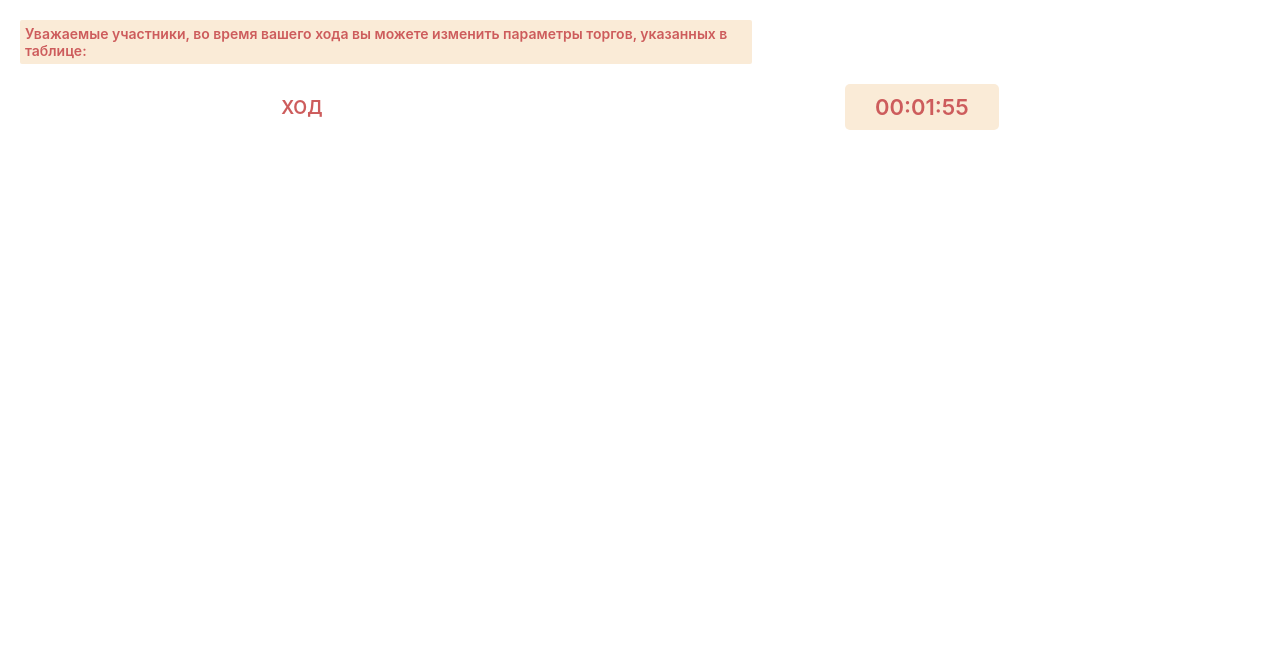
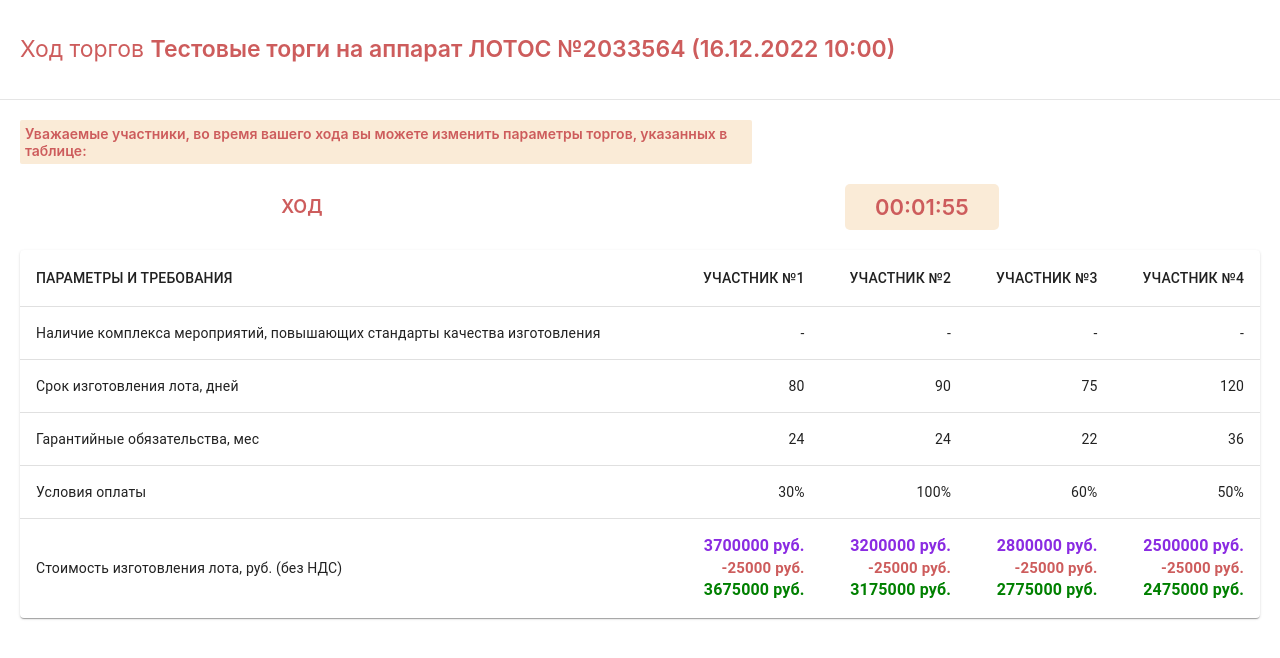
Before and after one commit to godtyze/test-react-trade, a React (Create React App) app: page / in a window 1280 px wide. Shown: the top 658 px of the page. Built offline with nearby package versions, Linux system fonts and the light colour scheme; the HTML template or start-up script is replaced by a standard one.

Commit message:
feat: add table

```diff
--- a/package.json
+++ b/package.json
@@ -4,6 +4,8 @@
   "homepage": "https://godtyze.github.io/test-react-trade",
   "private": true,
   "dependencies": {
+    "@emotion/styled": "^11.10.5",
+    "@mui/material": "^5.11.0",
     "@testing-library/jest-dom": "^5.16.5",
     "@testing-library/react": "^13.4.0",
     "@testing-library/user-event": "^13.5.0",
--- /dev/null
+++ b/public/index.html
@@ -0,0 +1,18 @@
+<!DOCTYPE html>
+<html lang="en">
+  <head>
+    <meta charset="utf-8" />
+    <link rel="icon" href="%PUBLIC_URL%/favicon.ico" />
+    <meta name="viewport" content="width=device-width, initial-scale=1" />
+    <meta name="theme-color" content="#000000" />
+    <meta
+      name="description"
+      content="Web site created using create-react-app"
+    />
+    <title>React App</title>
+  </head>
+  <body>
+    <noscript>You need to enable JavaScript to run this app.</noscript>
+    <div id="root"></div>
+  </body>
+</html>
--- /dev/null
+++ b/public/participants.json
@@ -0,0 +1,50 @@
+[
+  {
+    "key": 1,
+    "isContainsComplexEvents": false,
+    "productionTimeInDays": 80,
+    "warrantyObligationsInMonths": 24,
+    "termsOfPaymentInPercents": 30,
+    "productionPriceInRubles": {
+      "initialPrice": 3700000,
+      "subtractionInRubles": 25000,
+      "finalPrice": 3675000
+    }
+  },
+  {
+    "key": 2,
+    "isContainsComplexEvents": false,
+    "productionTimeInDays": 90,
+    "warrantyObligationsInMonths": 24,
+    "termsOfPaymentInPercents": 100,
+    "productionPriceInRubles": {
+      "initialPrice": 3200000,
+      "subtractionInRubles": 25000,
+      "finalPrice": 3175000
+    }
+  },
+  {
+    "key": 3,
+    "isContainsComplexEvents": false,
+    "productionTimeInDays": 75,
+    "warrantyObligationsInMonths": 22,
+    "termsOfPaymentInPercents": 60,
+    "productionPriceInRubles": {
+      "initialPrice": 2800000,
+      "subtractionInRubles": 25000,
+      "finalPrice": 2775000
+    }
+  },
+  {
+    "key": 4,
+    "isContainsComplexEvents": false,
+    "productionTimeInDays": 120,
+    "warrantyObligationsInMonths": 36,
+    "termsOfPaymentInPercents": 50,
+    "productionPriceInRubles": {
+      "initialPrice": 2500000,
+      "subtractionInRubles": 25000,
+      "finalPrice": 2475000
+    }
+  }
+]
--- a/src/App.css
+++ b/src/App.css
@@ -3,20 +3,3 @@
   min-height: 100vh;
   flex-direction: column;
 }
-
-.table-wrapper {
-  display: flex;
-  flex-direction: column;
-  row-gap: 20px;
-  padding: 20px;
-}
-
-.table-tip {
-  font-size: 14px;
-  max-width: 722px;
-  width: 100%;
-  padding: 5px;
-  font-weight: 600;
-  background-color: antiquewhite;
-  border-radius: 2px;
-}
--- a/src/App.tsx
+++ b/src/App.tsx
@@ -1,10 +1,13 @@
 import React from 'react';
 import './App.css';
 import Timer from "./components/timer/timer";
+import Table from "./components/table/table";
+import Header from "./components/header/header";
 
 const App: React.FC = () => {
   return (
     <div className="App">
+      <Header/>
       <div className='table-wrapper'>
         <span className='table-tip'>Уважаемые участники, во время вашего хода вы можете изменить параметры торгов,
           указанных в таблице:</span>
@@ -12,6 +15,7 @@ const App: React.FC = () => {
           <span className='timer-text'>ХОД</span>
           <Timer/>
         </div>
+        <Table/>
       </div>
     </div>
   );
--- /dev/null
+++ b/src/api/PostService.ts
@@ -0,0 +1,9 @@
+import {IParticipant} from "../types";
+import {serverUrl} from "../constants";
+import axios, {AxiosResponse} from "axios";
+
+export class PostService {
+  static async getParticipants(): Promise<AxiosResponse<IParticipant[]>> {
+    return axios.get<IParticipant[]>(serverUrl);
+  }
+}
--- /dev/null
+++ b/src/components/table/table.css
@@ -0,0 +1,55 @@
+.table-wrapper {
+  display: flex;
+  flex-direction: column;
+  row-gap: 20px;
+  padding: 20px;
+}
+
+.table-tip {
+  font-size: 14px;
+  max-width: 722px;
+  width: 100%;
+  padding: 5px;
+  font-weight: 600;
+  background-color: antiquewhite;
+  border-radius: 2px;
+}
+
+.price {
+  display: flex;
+  flex-direction: column;
+}
+
+.price__initial {
+  color: blueviolet;
+  font-weight: bold;
+  font-size: 16px;
+}
+
+.price__subtract {
+  color: indianred;
+  font-weight: 600;
+  font-size: 15px;
+}
+
+.price__final {
+  color: green;
+  font-weight: bold;
+  font-size: 16px;
+}
+
+@media (max-width: 1150px) {
+  .price__initial,
+  .price__subtract,
+  .price__final {
+    font-size: 14px;
+  }
+}
+
+@media (max-width: 890px) {
+  .price__initial,
+  .price__subtract,
+  .price__final {
+    font-size: 12px;
+  }
+}
--- a/src/components/table/table.tsx
+++ b/src/components/table/table.tsx
@@ -1,11 +1,108 @@
-import React from 'react';
+import React, {useEffect, useState} from 'react';
+import Table from '@mui/material/Table';
+import TableBody from '@mui/material/TableBody';
+import TableCell from '@mui/material/TableCell';
+import TableContainer from '@mui/material/TableContainer';
+import TableHead from '@mui/material/TableHead';
+import TableRow from '@mui/material/TableRow';
+import Paper from '@mui/material/Paper';
+import {IParticipant, productionPrice} from "../../types";
+import {PostService} from "../../api/PostService";
+import {createTableData} from "../../utils";
+import {tableHeaders} from "../../constants";
+import './table.css';
 
-const Table: React.FC = () => {
+const BasicTable: React.FC = () => {
+  const [participants, setParticipants] = useState<IParticipant[]>([]);
+
+  useEffect(() => {
+    const getParticipants = async () => {
+      try {
+        const response = await PostService.getParticipants();
+        setParticipants(response.data);
+      } catch (e) {
+        console.log(e);
+      }
+    };
+
+    getParticipants();
+  }, []);
+
+  const rows = [
+    createTableData(tableHeaders.complexEvents,
+      'isContainsComplexEvents',
+      participants
+    ),
+    createTableData(tableHeaders.productionTime,
+      'productionTimeInDays',
+      participants
+    ),
+    createTableData(tableHeaders.warranty,
+      'warrantyObligationsInMonths',
+      participants
+    ),
+    createTableData(tableHeaders.termsOfPayment,
+      'termsOfPaymentInPercents',
+      participants
+    ),
+    createTableData(tableHeaders.productionPrice,
+      'productionPriceInRubles',
+      participants
+    )
+  ];
+
   return (
-    <div>
-
-    </div>
+    <TableContainer component={Paper}>
+      <Table sx={{ minWidth: 650 }} aria-label="simple table">
+        <TableHead>
+          <TableRow>
+            <TableCell>ПАРАМЕТРЫ И ТРЕБОВАНИЯ</TableCell>
+            {participants.map(participant => (
+              <TableCell key={participant.key} align="right">УЧАСТНИК №{participant.key}</TableCell>
+            ))}
+          </TableRow>
+        </TableHead>
+        <TableBody>
+          {rows.map((row) => (
+            <TableRow
+              key={row.name}
+              sx={{ '&:last-child td, &:last-child th': { border: 0 } }}
+            >
+              <TableCell component="th" scope="row">
+                {row.name}
+              </TableCell>
+              {row.participantsData.map(data => {
+                switch (row.name) {
+                  case tableHeaders.complexEvents:
+                    return (
+                      <TableCell key={data.key} align="right">{data.value ? 'Есть' : '-'}</TableCell>
+                    );
+                  case tableHeaders.productionPrice:
+                    return (
+                      <TableCell key={data.key} align="right">
+                        <div className='price'>
+                          <span className='price__initial'>{(data.value as productionPrice).initialPrice} руб.</span>
+                          <span className='price__subtract'>-{(data.value as productionPrice).subtractionInRubles} руб.</span>
+                          <span className='price__final'>{(data.value as productionPrice).finalPrice} руб.</span>
+                        </div>
+                      </TableCell>
+                    );
+                  case tableHeaders.termsOfPayment:
+                    return (
+                      <TableCell key={data.key} align="right">{data.value as number}%</TableCell>
+                    );
+                  default:
+                    return (
+                      <TableCell key={data.key} align="right">{data.value as number}</TableCell>
+                    );
+                }
+              })}
+            </TableRow>
+          ))}
+        </TableBody>
+      </Table>
+    </TableContainer>
   );
 };
 
-export default Table;
+export default BasicTable;
--- /dev/null
+++ b/src/constants/index.ts
@@ -0,0 +1,9 @@
+export const serverUrl = '../../participants.json';
+
+export enum tableHeaders {
+  complexEvents = 'Наличие комплекса мероприятий, повышающих стандарты качества изготовления',
+  productionTime = 'Срок изготовления лота, дней',
+  warranty = 'Гарантийные обязательства, мес',
+  termsOfPayment = 'Условия оплаты',
+  productionPrice = 'Стоимость изготовления лота, руб. (без НДС)'
+}
--- /dev/null
+++ b/src/types/index.ts
@@ -0,0 +1,20 @@
+export interface IParticipant {
+  key: number;
+  isContainsComplexEvents: boolean;
+  productionTimeInDays: number;
+  warrantyObligationsInMonths: number;
+  termsOfPaymentInPercents: number;
+  productionPriceInRubles: productionPrice;
+}
+
+export type productionPrice = Record<'initialPrice' | 'subtractionInRubles' | 'finalPrice', number>;
+
+export type TableData = {
+  name: string;
+  participantsData: Array<ParticipantData>;
+};
+
+type ParticipantData = {
+  key: number;
+  value: IParticipant[keyof IParticipant];
+};
--- a/src/utils/index.ts
+++ b/src/utils/index.ts
@@ -1 +1,7 @@
+import {IParticipant, TableData} from "../types";
+
 export const getPaddedTime = (time: number) => time.toString().padStart(2, '0');
+
+export const createTableData = (rowName: string, key: keyof IParticipant, participants: IParticipant[]): TableData => {
+  return {name: rowName, participantsData: participants.map((participant, idx) => ({key: idx,  value: participant[key]}))};
+};
```
Also changed, not shown: 2 other files (tests, documents, lock files or other folders).
